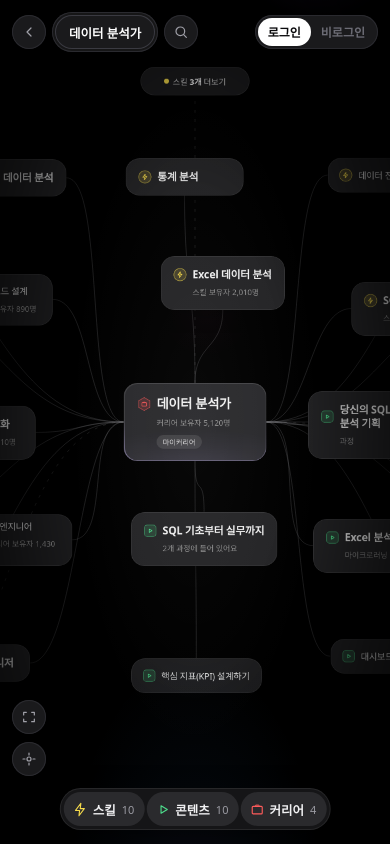
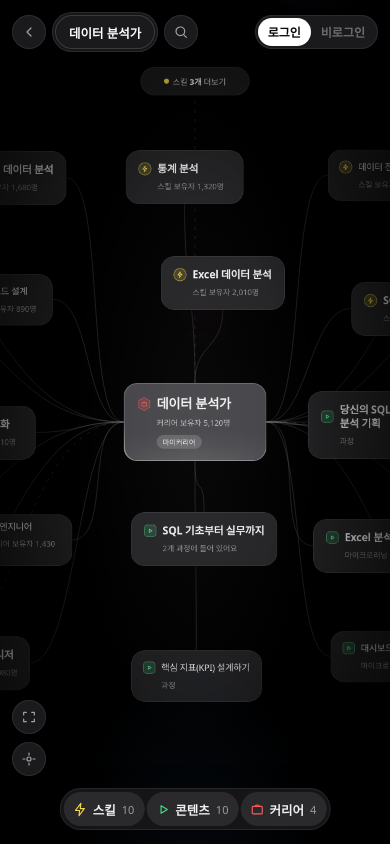
Before and after one commit to hunetcypark-alt/hu-skill-galaxy-prototype, a plain HTML site: page index.html in a window 390 px wide. Drawn offline with Linux system fonts and the light colour scheme.

Commit message:
모바일 대응, 평면 보기 전체 정보 표시, 카메라 가드, 연관 펼침 기준 반영
Co-Authored-By: Claude Sonnet 5.5 <noreply@anthropic.com>

```diff
--- a/index.html
+++ b/index.html
@@ -99,7 +99,7 @@ canvas{position:absolute;inset:0;width:100%;height:100%;pointer-events:none}
 .cd .rg{position:absolute;inset:0;border-radius:inherit;padding:1.5px;pointer-events:none;opacity:0;transition:opacity .35s;background:linear-gradient(180deg,rgba(255,255,255,.14) 0%,rgba(255,255,255,.14) 46%,color-mix(in srgb,var(--glow2,#fff) 88%,transparent) 100%);-webkit-mask:linear-gradient(#000 0 0) content-box,linear-gradient(#000 0 0);-webkit-mask-composite:xor;mask:linear-gradient(#000 0 0) content-box exclude,linear-gradient(#000 0 0)}
 .tl:hover .cd .gl{opacity:.5}.tl:hover .cd .rg{opacity:.65}
 .tl.sel .cd .gl{opacity:1}.tl.sel .cd .rg{opacity:1}
-.cd.R .gl{opacity:.32;--glow2:#cdbdff}.cd.R .rg{opacity:.55;--glow2:#cdbdff}
+.cd.R .gl{opacity:.32;--glow2:#fff}.cd.R .rg{opacity:.55;--glow2:#fff}
 .cd.X .gl,.cd.X .rg{display:none}
 
 .tl.sel .cd{background:linear-gradient(180deg,rgba(92,92,100,.9),rgba(56,56,64,.86));box-shadow:inset 0 1px 0 rgba(255,255,255,.2),inset 0 0 0 1px rgba(255,255,255,.34),0 24px 56px -22px var(--glow,rgba(255,255,255,.4))}
@@ -263,7 +263,7 @@ canvas{position:absolute;inset:0;width:100%;height:100%;pointer-events:none}
 /* 글래스 느낌 줄이기 — 불투명한 평평한 면 + 얇은 테두리 */
 .cd::before{display:none!important}
 .cd{box-shadow:inset 0 0 0 1px rgba(255,255,255,.085),0 10px 26px rgba(0,0,0,.4)!important}
-.cd.R{background:#2a2a2d!important}.cd.L{background:#252527!important}.cd.M{background:#212123!important}.cd.S{background:#1c1c1e!important}.cd.X{background:#1c1c1e!important}
+.cd.R{background:#46464a!important;box-shadow:inset 0 0 0 1px rgba(255,255,255,.2),0 10px 26px rgba(0,0,0,.4)!important}.cd.R .sb{color:#b9b9bf}.cd.R .mc{background:rgba(255,255,255,.16);color:#ececef}.cd.L{background:#252527!important}.cd.M{background:#212123!important}.cd.S{background:#1c1c1e!important}.cd.X{background:#1c1c1e!important}
 .cd.E{background:#2f2f32!important}
 .cd .pn{background:#18181a!important;box-shadow:none!important}
 .cd .pl{background:#141416!important}
@@ -483,7 +483,7 @@ function wrapInfo(t,fs,wt,maxW){let lines=1,cur='',widest=0;for(const w of t.spl
 const TIER={R:{fs:21,wt:600,px:22,py:20,min:230,max:320},L:{fs:17,wt:600,px:20,py:19,min:190,max:292},M:{fs:14.5,wt:500,px:18,py:17,min:172,max:264},S:{fs:13.5,wt:500,px:18,py:0,min:132,max:232}};
 const DOTW=31,SUBLH=17.5,SUBMT=9,PANEL=120,dimMemo={};
 /* 정보 단계(LOD)에 따라 실제로 보이는 카드 크기 */
-S.lodMap={};S.dist={};S.zoomFull=false;
+S.lodMap={};S.dist={};S.zoomFull=false;S.flat=false;
 /* 정보 단계와 깊이는 '지금 보는 노드로부터 그래프상 몇 칸'으로만 정한다 — 드래그해도 변하지 않는다 */
 function computeLod(){
   S.dist={};const f=S.sel&&S.pos[S.sel]?S.sel:S.center;if(!S.pos[f])return;const fb=baseW(f);
@@ -495,7 +495,7 @@ function lodOf(id){
   const k=innerWidth<=760?.7:1;return d<=2.6*k?0:d<=3.6*k?1:d<=4.6*k?2:3;
 }
 const depthF=id=>{const d=S.dist[id];return d===undefined?0:.13-Math.min(d,4)/4*.26};   // 가까운 카드는 조금 빨리, 먼 카드는 조금 느리게(시차)
-const distOp=id=>{const d=S.dist[id];if(d===undefined)return 1;return d<=2.6?1:d<=3.6?.86:d<=4.6?.68:.5};
+const distOp=id=>{if(S.flat)return 1;const d=S.dist[id];if(d===undefined)return 1;return d<=2.6?1:d<=3.6?.86:d<=4.6?.68:.5};
 function effDims(id){
   const d=dimOf(id),l=S.lodMap[id]||0;
   if(!l||d.ex||d.k==='X')return d;
@@ -506,7 +506,7 @@ function dimOf(id){
   if(isMore(id))return{k:'X',w:176,h:46};
   const n=N[id],root=id===S.center,ex=S.sel===id;
   let k;
-  if(root)k='R';else{const f=sizeF(id),p=S.pos[id],c=S.pos[S.center];const ring=p&&c?Math.max(Math.abs(p.i-c.i),Math.abs(p.j-c.j)):1;k=ring<=2?(f>.45?'L':'M'):ring===3?(f>.5?'M':'S'):'S'}
+  if(root)k='R';else{const f=sizeF(id),p=S.pos[id],c=S.pos[S.center];const ring=p&&c?Math.max(Math.abs(p.i-c.i),Math.abs(p.j-c.j)):1;k=ring<=2?(f>.45?'L':'M'):ring===3?(f>.5?'M':'S'):'S';if(S.flat&&k==='S')k='M'}
   const key=id+'|'+k+'|'+(ex?1:0)+'|'+(S.login?1:0);if(dimMemo[key])return dimMemo[key];
   const T0=TIER[k],py=ex&&k==='S'?18:T0.py,px=T0.px,sub=subOf(n);
   let w,h,th=54;
@@ -687,7 +687,10 @@ const cardM=r=>1+DK*(.6+.45*Math.exp(-r*r/.6)-1);
 let _zp='';
 function draw(){
   DK=depthK();A=DK*1.0;
-  if(cam.z>1.3)S.zoomFull=true;else if(cam.z<1.15)S.zoomFull=false;
+  // 축소해서 평면에 가까워지면(또는 전체 보기) 멀리 있는 카드도 내용을 전부 보여준다 — 죽은 우주처럼 보이지 않게
+  {const was=S.flat;if(cam.z<.8)S.flat=true;else if(cam.z>.92)S.flat=false;
+   if(was!==S.flat){S.zoomFull=S.flat||cam.z>1.3;Object.keys(dimMemo).forEach(k=>delete dimMemo[k]);render();return}}
+  if(!S.flat){if(cam.z>1.3)S.zoomFull=true;else if(cam.z<1.15)S.zoomFull=false}
   // 타일 — 2D 이동·확대만 쓰고, 값이 바뀔 때만 DOM 에 쓴다(흐림·3D 회전 없음)
   document.querySelectorAll('.tl').forEach(el=>{
     const id=el.dataset.id,p0=S.pos[id];if(!p0)return;
```
